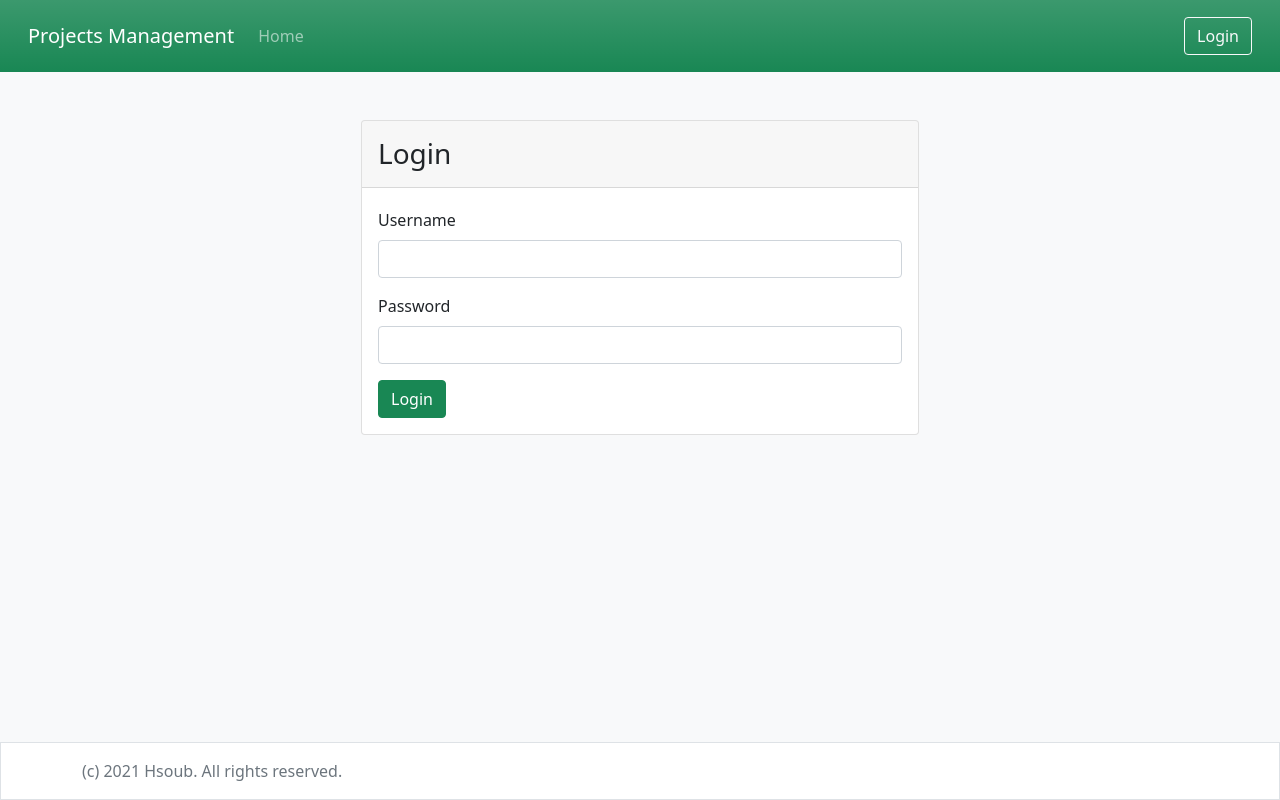
After one commit to ikoujar/django_pm, a Django app: page /accounts/login/ in a window 1280 px wide. The commit adds this page. Run offline with Django 3.2, Linux system fonts and the light colour scheme; some libraries are stand-ins or nearby versions.

Commit message:
Login & logout

```diff
--- /dev/null
+++ b/accounts/forms.py
@@ -0,0 +1,20 @@
+from django.contrib.auth.forms import  AuthenticationForm
+from django import forms
+
+
+attrs = {'class': 'form-control'}
+
+
+class UserLoginForm(AuthenticationForm):
+
+    def __init__(self, *args, **kwargs):
+        super(UserLoginForm, self).__init__(*args, **kwargs)
+
+    username = forms.CharField(
+        label='Username',
+        widget=forms.TextInput(attrs=attrs)
+    )
+    password = forms.CharField(
+        label='Password',
+        widget=forms.PasswordInput(attrs=attrs)
+    )
--- /dev/null
+++ b/accounts/templates/registration/login.html
@@ -0,0 +1,23 @@
+{% extends "base.html" %}
+{% load i18n %}
+
+{% block content %}
+    <div class="container">
+        <div class="row justify-content-md-center">
+            <div class="card col-md-6 px-0">
+                <div class="card-header">
+                    <h3 class="mb-0 py-2">{% trans "Login" %}</h3>
+                </div>
+                <div class="card-body">
+                    <form method="POST">
+                        {% csrf_token %}
+                        {% include "common/form.html" with form=form %}
+                        <button class="btn btn-success btn-block">
+                            {% translate "Login" %}
+                        </button>
+                    </form>
+                </div>
+            </div>
+        </div>
+    </div>
+{% endblock %}
--- /dev/null
+++ b/accounts/urls.py
@@ -0,0 +1,8 @@
+from django.contrib.auth.views import LoginView
+from django.urls import path, include
+from accounts.forms import UserLoginForm
+
+urlpatterns = [
+    path('login/', LoginView.as_view(authentication_form=UserLoginForm), name='login'),
+    path('', include('django.contrib.auth.urls'))
+]
--- a/projects/templates/partials/header.html
+++ b/projects/templates/partials/header.html
@@ -16,6 +16,19 @@
                        <a class="nav-link" aria-current="page" href="{% url 'Project_list' %}">{% trans 'Home' %}</a>
                    </li>
                </ul>
+               {% if user.is_authenticated %}
+                   <ul class="navbar-nav mb-2 mb-lg-0 me-3">
+                    <li class="nav-item dropdown">
+                      <a class="nav-link dropdown-toggle" href="#" id="navbarDropdown" role="button" data-bs-toggle="dropdown" aria-expanded="false">
+                          {{ user.username }}
+                      </a>
+                      <ul class="dropdown-menu" aria-labelledby="navbarDropdown">
+                        <li><a class="dropdown-item" href="#">{% trans 'Profile' %}</a></li>
+                        <li><hr class="dropdown-divider"></li>
+                        <li><a class="dropdown-item" href="{% url 'logout' %}">{% trans 'Logout' %}</a></li>
+                      </ul>
+                    </li>
+                  </ul>
                   <form method="GET" action="{% url 'Project_list' %}" class="d-flex">
                        <div class="input-group">
                            <input
@@ -30,6 +43,11 @@
                            </button>
                        </div>
                    </form>
+               {% else %}
+                   <a class="btn btn-outline-light" href="{% url 'login' %}">
+                    {% trans 'Login' %}
+                   </a>
+               {% endif %}
           </div>
        </div>
    </nav>
--- a/projects_management/settings.py
+++ b/projects_management/settings.py
@@ -133,6 +133,10 @@ STATIC_URL = '/static/'
 
 DEFAULT_AUTO_FIELD = 'django.db.models.BigAutoField'
 
+
+LOGIN_REDIRECT_URL = '/'
+LOGOUT_REDIRECT_URL = '/accounts/login'
+
 INTERNAL_IPS = [
     # ...
     "127.0.0.1",
--- a/projects_management/urls.py
+++ b/projects_management/urls.py
@@ -20,5 +20,6 @@ import debug_toolbar
 urlpatterns = [
     path('__debug__/', include(debug_toolbar.urls)),
     path('', include('projects.urls')),
+    path('accounts/', include('accounts.urls')),
     path('admin/', admin.site.urls),
 ]
```
Also changed, not shown: projects/views.py (+8 -7 lines). Lines whose indentation alone changed are shown as unchanged.
